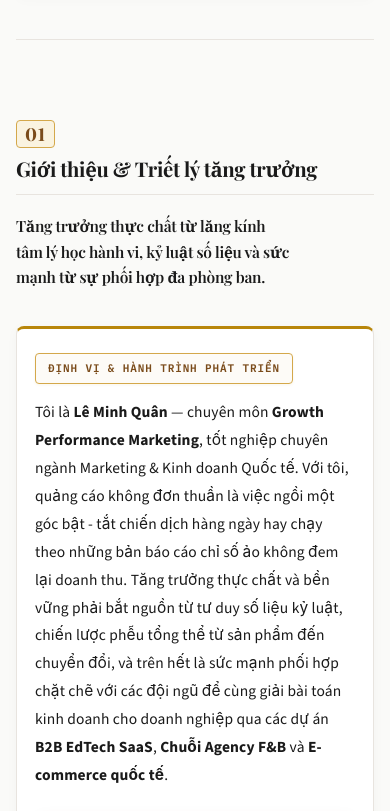
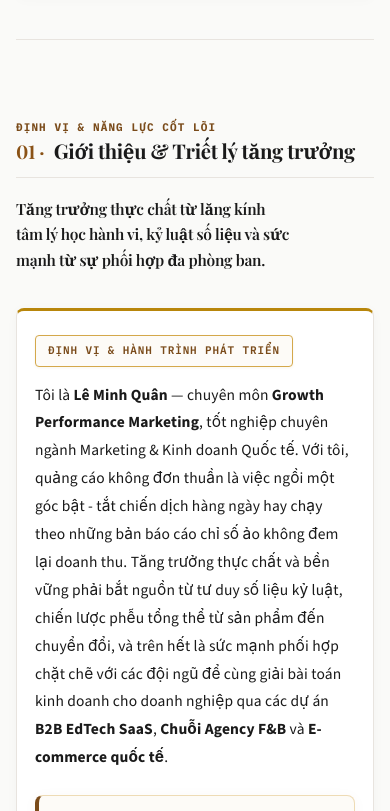
Before and after one commit to lmquanmarketing-commits/portfolio, a plain HTML site: page index.html in a window 390 px wide. Shown: the part 1617-2428 px from the top of the page. Drawn offline with nearby package versions, Linux system fonts and the light colour scheme; a web font is replaced by a local one.

Commit message:
UI/UX Header Perfection: Tieu de lien ngay sau so dau muc tren cung dong, xoa bo khoang trong thua va loi dung cot

```diff
--- a/index.html
+++ b/index.html
@@ -139,43 +139,36 @@
       }
     }
 
-    /* === SECTION HEADERS: SỐ TO BẰNG 2 HÀNG CHỮ (TIÊU ĐỀ + PHÂN LOẠI) === */
+    /* === SECTION HEADERS: TIÊU ĐỀ LIỀN NGAY SAU SỐ ĐẦU MỤC, KHÔNG DỰNG CỘT, KHÔNG RỚT DÒNG === */
     .section-heading-editorial {
-      display: flex;
-      align-items: center;
-      gap: 16px;
-      margin-bottom: 26px;
+      margin-bottom: 24px;
       padding-bottom: 14px;
       border-bottom: 1.5px solid var(--border);
     }
-    .sec-num-giant {
-      font-family: var(--font-display);
-      font-size: 42px;
+    .sec-category-label {
+      font-family: var(--font-mono);
+      font-size: 11.5px;
+      letter-spacing: 0.12em;
+      text-transform: uppercase;
       font-weight: 700;
-      color: var(--accent-deep);
-      line-height: 1;
-      letter-spacing: -0.02em;
-      flex-shrink: 0;
-      display: inline-flex;
-      align-items: center;
-      justify-content: center;
-    }
-    .sec-meta-wrap {
-      display: flex;
-      flex-direction: column;
-      justify-content: center;
-      gap: 3px;
-    }
-    .sec-category-label {
-      display: none !important;
+      color: var(--btn-brown);
+      margin-bottom: 6px;
+      display: block;
     }
     .sec-title-main {
       font-family: var(--font-display);
-      font-size: clamp(21px, 2.6vw, 28px);
+      font-size: clamp(22px, 3.2vw, 30px);
       font-weight: 700;
       color: var(--fg);
+      margin: 0;
       line-height: 1.25;
-      margin: 0;
+      text-wrap: balance;
+    }
+    .sec-num-inline {
+      color: var(--accent-deep);
+      font-weight: 700;
+      font-family: var(--font-display);
+      margin-right: 6px;
     }
     .mut { color: var(--muted-foreground); font-size: 16px; line-height: 1.7; }
     .sec-desc { margin-bottom: 36px; max-width: 760px; }
@@ -1582,34 +1575,11 @@
     }
 
     @media (max-width: 640px) {
-      /* Đồng bộ tuyệt đối các đầu mục từ 01 đến 05: Xếp tầng thanh thoát, tiêu đề rộng 100% không bị dựng cột */
+      /* Đồng bộ tuyệt đối các đầu mục từ 01 đến 05: Tiêu đề liền sau số đầu mục, không dựng cột, không rớt dòng */
       .section-heading-editorial {
-        display: flex !important;
-        flex-direction: column !important;
-        align-items: flex-start !important;
-        gap: 6px !important;
         margin-bottom: 18px !important;
         padding-bottom: 12px !important;
         border-bottom: 1.5px solid var(--border) !important;
-      }
-      .sec-num-giant {
-        font-size: 18px !important;
-        font-weight: 800 !important;
-        line-height: 1 !important;
-        color: var(--btn-brown) !important;
-        background: #FAF3E0 !important;
-        padding: 4px 8px !important;
-        border-radius: 4px !important;
-        border: 1px solid #D4A84B !important;
-        display: inline-block !important;
-        margin-bottom: 2px !important;
-        letter-spacing: 0.04em !important;
-      }
-      .sec-meta-wrap {
-        width: 100% !important;
-        display: flex !important;
-        flex-direction: column !important;
-        gap: 4px !important;
       }
       .sec-category-label {
         font-size: 11px !important;
@@ -1618,6 +1588,8 @@
         color: var(--btn-brown) !important;
         text-align: left !important;
         font-weight: 700 !important;
+        margin-bottom: 4px !important;
+        display: block !important;
       }
       .sec-title-main {
         font-size: clamp(19px, 5.2vw, 22.5px) !important;
@@ -1626,6 +1598,10 @@
         text-align: left !important;
         margin: 0 !important;
         width: 100% !important;
+      }
+      .sec-num-inline {
+        font-size: 19px !important;
+        margin-right: 5px !important;
       }
 
       /* Khôi phục và giữ nguyên tuyệt đối căn giữa các phần đã chốt */
@@ -1831,11 +1807,8 @@
     <!-- 01 / About Section -->
     <section class="sec" id="about">
       <div class="section-heading-editorial">
-        <span class="sec-num-giant">01</span>
-        <div class="sec-meta-wrap">
-          <span class="sec-category-label">ĐỊNH VỊ &amp; NĂNG LỰC CỐT LÕI</span>
-          <h2 class="sec-title-main">Giới thiệu &amp; Triết lý tăng trưởng</h2>
-        </div>
+        <span class="sec-category-label">ĐỊNH VỊ &amp; NĂNG LỰC CỐT LÕI</span>
+        <h2 class="sec-title-main" data-vi="<span class='sec-num-inline'>01 ·</span> Giới thiệu &amp; Triết lý tăng trưởng" data-en="<span class='sec-num-inline'>01 ·</span> About &amp; Growth Philosophy"><span class="sec-num-inline">01 ·</span> Giới thiệu &amp; Triết lý tăng trưởng</h2>
       </div>
 
       <p class="about-lead sec-desc" data-vi="Tăng trưởng thực chất từ lăng kính tâm lý học hành vi, kỷ luật số liệu và sức mạnh từ sự phối hợp đa phòng ban." data-en="Real growth from the intersection of consumer psychology, data discipline, and cross-functional teamwork.">Tăng trưởng thực chất từ lăng kính tâm lý học hành vi, kỷ luật số liệu và sức mạnh từ sự phối hợp đa phòng ban.</p>
@@ -1901,11 +1874,8 @@
     <!-- 02 / Featured Projects & Case Studies -->
     <section class="sec" id="cases">
       <div class="section-heading-editorial">
-        <span class="sec-num-giant">02</span>
-        <div class="sec-meta-wrap">
-          <span class="sec-category-label">DỰ ÁN THỰC CHIẾN</span>
-          <h2 class="sec-title-main">Dự án &amp; Case Study tiêu biểu</h2>
-        </div>
+        <span class="sec-category-label">DỰ ÁN THỰC CHIẾN</span>
+        <h2 class="sec-title-main" data-vi="<span class='sec-num-inline'>02 ·</span> Dự án &amp; Case Study tiêu biểu" data-en="<span class='sec-num-inline'>02 ·</span> Featured Projects &amp; Case Studies"><span class="sec-num-inline'>02 ·</span> Dự án &amp; Case Study tiêu biểu</h2>
       </div>
       <p class="mut sec-desc" data-vi="Tổng hợp các dự án tăng trưởng thực chiến đã trực tiếp triển khai: từ B2B EdTech SaaS, chuỗi F&amp;B đa thương hiệu đến E-commerce quốc tế." data-en="Comprehensive portfolio of executed growth projects: from B2B EdTech SaaS, F&amp;B multi-brand chains to cross-border E-commerce.">Tổng hợp các dự án tăng trưởng thực chiến đã trực tiếp triển khai: từ B2B EdTech SaaS, chuỗi F&amp;B đa thương hiệu đến E-commerce quốc tế.</p>
 
@@ -2298,11 +2268,8 @@
     <!-- 03 / Skills & Tool Stack -->
     <section class="sec" id="skills">
       <div class="section-heading-editorial">
-        <span class="sec-num-giant">03</span>
-        <div class="sec-meta-wrap">
-          <span class="sec-category-label">NĂNG LỰC &amp; VŨ KHÍ THỰC CHIẾN</span>
-          <h2 class="sec-title-main" data-vi="Kỹ năng cốt lõi &amp; Hệ sinh thái công cụ" data-en="Core Competencies &amp; Tool Ecosystem">Kỹ năng cốt lõi &amp; Hệ sinh thái công cụ</h2>
-        </div>
+        <span class="sec-category-label">NĂNG LỰC &amp; VŨ KHÍ THỰC CHIẾN</span>
+        <h2 class="sec-title-main" data-vi="<span class='sec-num-inline'>03 ·</span> Kỹ năng cốt lõi &amp; Hệ sinh thái công cụ" data-en="<span class='sec-num-inline'>03 ·</span> Core Competencies &amp; Tool Ecosystem"><span class="sec-num-inline">03 ·</span> Kỹ năng cốt lõi &amp; Hệ sinh thái công cụ</h2>
       </div>
       <p class="mut sec-desc" data-vi="Khảo sát năng lực thực chiến dưới lăng kính quản trị: Tách bạch rõ ràng giữa 4 trụ cột phương pháp luận tư duy và 16 công cụ phần mềm làm chủ hàng ngày." data-en="Hands-on execution matrix evaluated from a management perspective: Clearly separated between 4 core strategic pillars and 16 applied tool stack platforms.">Khảo sát năng lực thực chiến dưới lăng kính quản trị: Tách bạch rõ ràng giữa 4 trụ cột phương pháp luận tư duy và 16 công cụ phần mềm làm chủ hàng ngày.</p>
 
@@ -2657,11 +2624,8 @@
     <!-- 04 / Career Journey -->
     <section class="sec" id="experience">
       <div class="section-heading-editorial">
-        <span class="sec-num-giant">04</span>
-        <div class="sec-meta-wrap">
-          <span class="sec-category-label">HÀNH TRÌNH PHÁT TRIỂN</span>
-          <h2 class="sec-title-main">Hành trình sự nghiệp &amp; Cột mốc thực chiến</h2>
-        </div>
+        <span class="sec-category-label">HÀNH TRÌNH PHÁT TRIỂN</span>
+        <h2 class="sec-title-main" data-vi="<span class='sec-num-inline'>04 ·</span> Hành trình sự nghiệp &amp; Cột mốc thực chiến" data-en="<span class='sec-num-inline'>04 ·</span> Career Journey &amp; Milestones"><span class="sec-num-inline'>04 ·</span> Hành trình sự nghiệp &amp; Cột mốc thực chiến</h2>
       </div>
       <p class="mut sec-desc" data-vi="Hành trình tối ưu chiến dịch thực chiến từ F&amp;B agency, E-commerce quốc tế cho tới B2B EdTech SaaS." data-en="Real-world performance marketing journey across F&amp;B agency, international e-commerce, and B2B SaaS.">Hành trình tối ưu chiến dịch thực chiến từ F&amp;B agency, E-commerce quốc tế cho tới B2B EdTech SaaS.</p>
 
```
